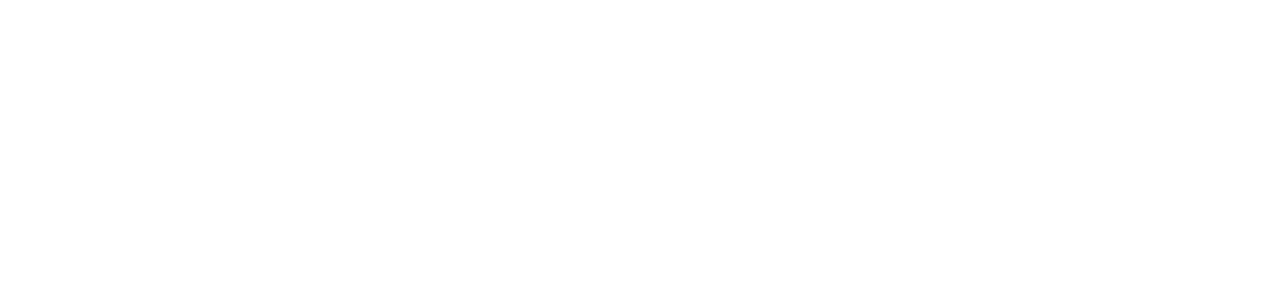
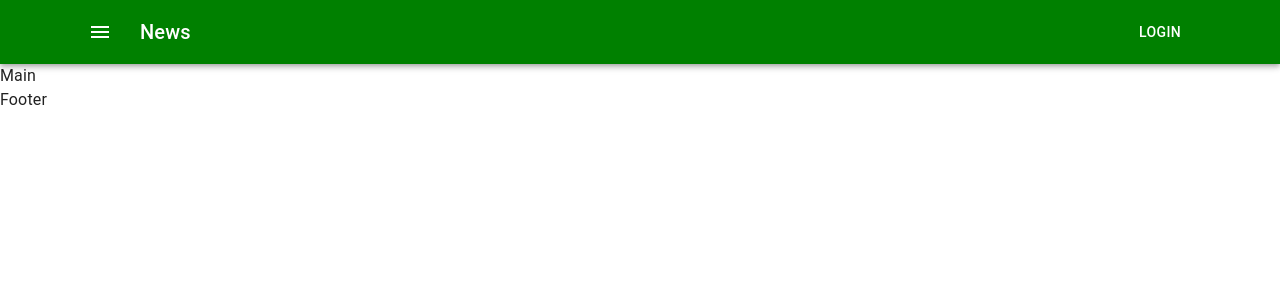
Before and after one commit to DimaPelehov/React-25-09, a React (Create React App) app: page / in a window 1280 px wide. Shown: the top 300 px of the page. Built offline with nearby package versions, Linux system fonts and the light colour scheme.

Commit message:
вставили Header та змінили його колір

```diff
--- a/package.json
+++ b/package.json
@@ -3,6 +3,10 @@
   "version": "0.1.0",
   "private": true,
   "dependencies": {
+    "@emotion/react": "^11.11.3",
+    "@emotion/styled": "^11.11.0",
+    "@mui/icons-material": "^5.15.3",
+    "@mui/material": "^5.15.3",
     "@testing-library/jest-dom": "^5.17.0",
     "@testing-library/react": "^13.4.0",
     "@testing-library/user-event": "^13.5.0",
--- a/src/index.tsx
+++ b/src/index.tsx
@@ -1,5 +1,6 @@
 import React from 'react'
 import ReactDOM from 'react-dom/client'
+import App from './layout/App'
 
 // ---три наступні рядки стосуються лише лекцій
 // import TrainingHeader from './TrainingHeader'
@@ -7,10 +8,6 @@
 // import TrainingContent from './TrainingContent'
 
 const root = ReactDOM.createRoot(document.getElementById('root') as HTMLElement)
-
-const App = () => {
-    return <></>
-}
 
 root.render(
     <React.StrictMode>
--- /dev/null
+++ b/src/layout/App.tsx
@@ -0,0 +1,20 @@
+import Footer from './Footer'
+import Header from './Header'
+import Main from './Main'
+import CssBaseline from '@mui/material/CssBaseline'
+import { StyledEngineProvider } from '@mui/material/styles'
+
+type Props = {}
+
+const App = (props: Props) => {
+    return (
+        <StyledEngineProvider injectFirst>
+            <CssBaseline />
+            <Header />
+            <Main />
+            <Footer />
+        </StyledEngineProvider>
+    )
+}
+
+export default App
--- /dev/null
+++ b/src/layout/Footer.tsx
@@ -0,0 +1,5 @@
+type Props = {}
+const Footer = (props: Props) => {
+    return <div>Footer</div>
+}
+export default Footer
--- /dev/null
+++ b/src/layout/Header.tsx
@@ -0,0 +1,44 @@
+import AppBar from '@mui/material/AppBar'
+import Toolbar from '@mui/material/Toolbar'
+import Typography from '@mui/material/Typography'
+import Button from '@mui/material/Button'
+import IconButton from '@mui/material/IconButton'
+import MenuIcon from '@mui/icons-material/Menu'
+import Container from '@mui/material/Container'
+
+type Props = {}
+
+const Header = (props: Props) => {
+    return (
+        <AppBar
+            position="static"
+            sx={{
+                backgroundColor: 'green',
+            }}
+        >
+            <Container maxWidth="lg">
+                <Toolbar>
+                    <IconButton
+                        size="large"
+                        edge="start"
+                        color="inherit"
+                        aria-label="menu"
+                        sx={{ mr: 2 }}
+                    >
+                        <MenuIcon />
+                    </IconButton>
+                    <Typography
+                        variant="h6"
+                        component="div"
+                        sx={{ flexGrow: 1 }}
+                    >
+                        News
+                    </Typography>
+                    <Button color="inherit">Login</Button>
+                </Toolbar>
+            </Container>
+        </AppBar>
+    )
+}
+
+export default Header
--- /dev/null
+++ b/src/layout/Main.tsx
@@ -0,0 +1,5 @@
+type Props = {}
+const Main = (props: Props) => {
+    return <div>Main</div>
+}
+export default Main
```
Also changed, not shown: 1 other file (tests, documents, lock files or other folders).
